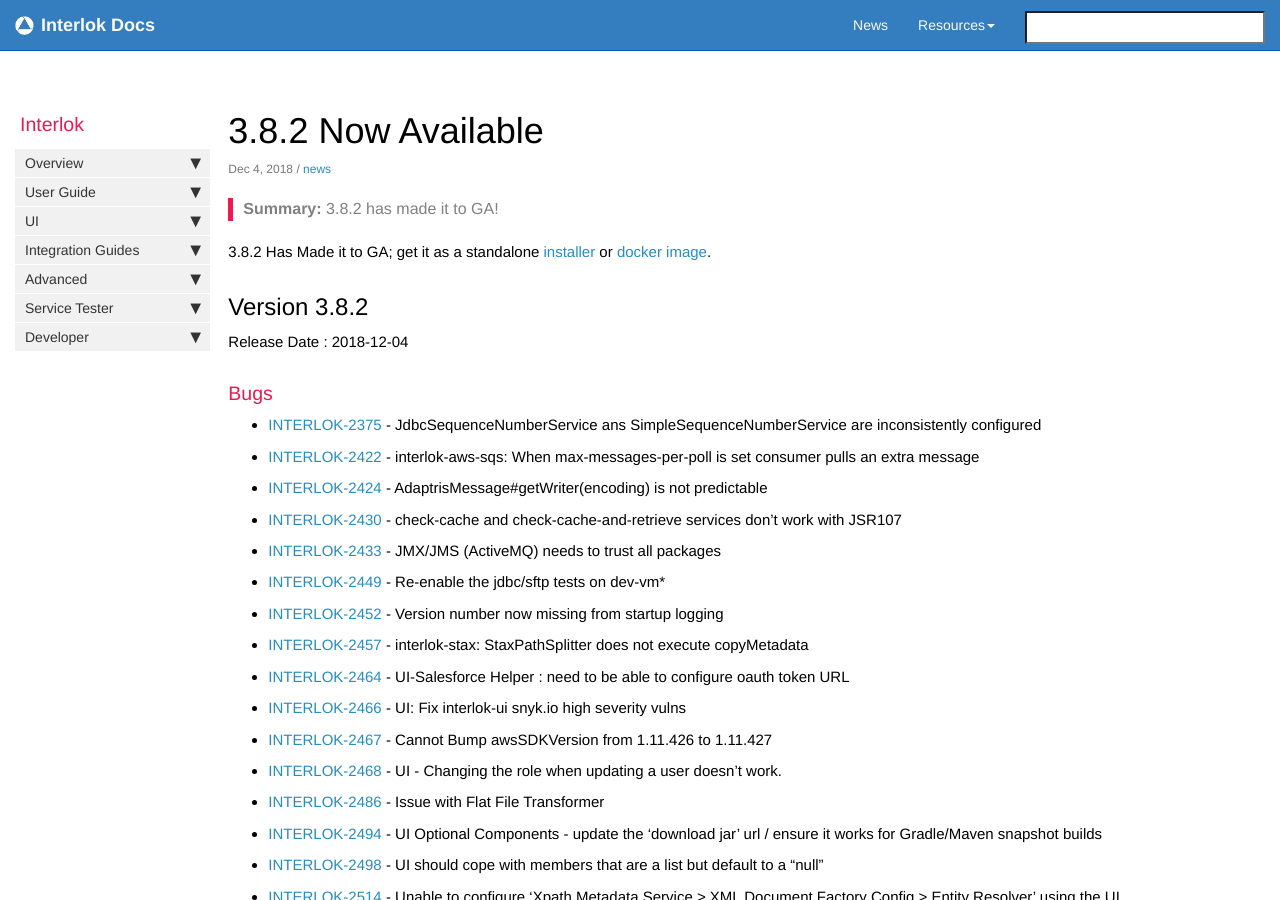
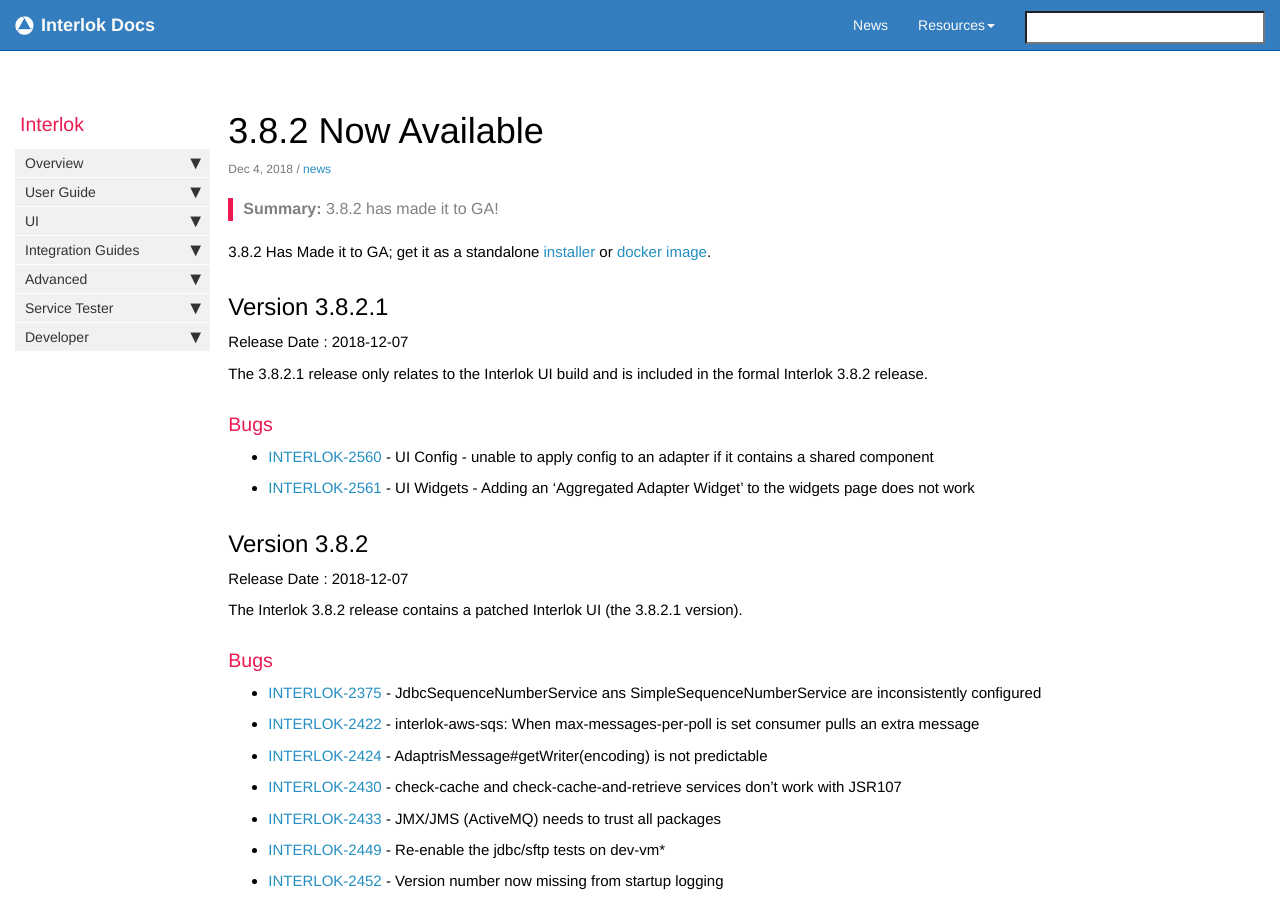
Before and after one commit to adaptris/interlok-docs-legacy, a Jekyll site: the page built from _posts/2018-12-04-3.8.2-release.md, in a window 1280 px wide and 900 px high. Built offline with Jekyll 4.4.1, drawn with Linux system fonts in a browser that asks for light colours; nearby versions of some CDN libraries; comment, search, counter and statistics services are not loaded.

Commit message:
updated to include information about the 3.8.2.1 version

```diff
--- a/_includes/custom/release382.html
+++ b/_includes/custom/release382.html
@@ -1,6 +1,19 @@
+## Version 3.8.2.1 ##
+
+Release Date : 2018-12-07
+
+The 3.8.2.1 release only relates to the Interlok UI build and is included in the formal Interlok 3.8.2 release.
+
+### Bugs
+
+- [INTERLOK-2560](https://adaptris.atlassian.net/browse/INTERLOK-2560) - UI Config - unable to apply config to an adapter if it contains a shared component
+- [INTERLOK-2561](https://adaptris.atlassian.net/browse/INTERLOK-2561) - UI Widgets - Adding an 'Aggregated Adapter Widget' to the widgets page does not work
+
 ## Version 3.8.2 ##
 
-Release Date : 2018-12-04
+Release Date : 2018-12-07
+
+The Interlok 3.8.2 release contains a patched Interlok UI (the 3.8.2.1 version).
 
 ### Bugs
 
```
